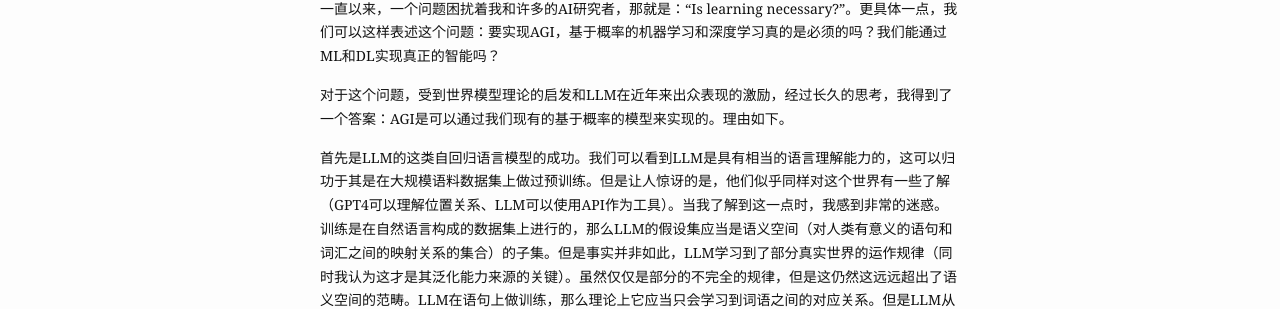
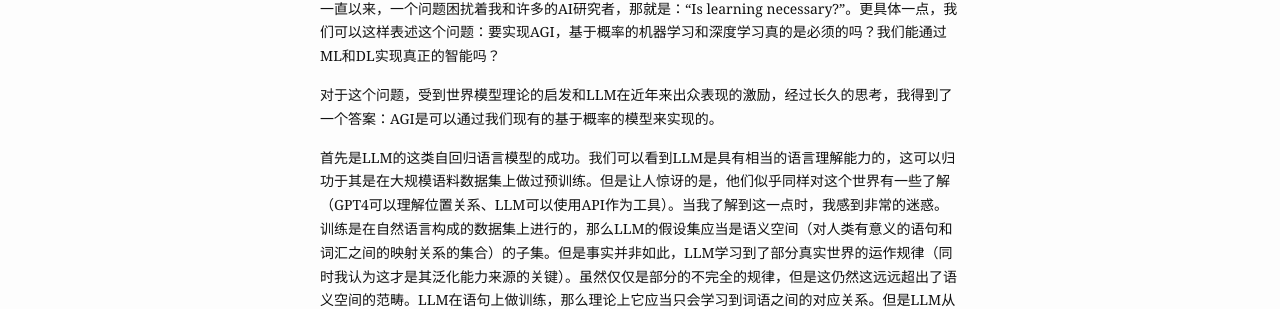
Before and after one commit to FuRuF-11/FuRuF-11.github.io, a Jekyll site: the page built from _posts/2023-11-22-world-model-theory.md, in a window 1280 px wide. Shown: the part 232-541 px from the top of the page. Built offline with Jekyll 4.4.1, drawn with Linux system fonts in a browser that asks for light colours; a script that is not in the unit is left out.

Commit message:
modified:   _posts/2023-11-22-world-model-theory.md 	modified:   _posts/2024-01-08-Solomonoff,Kolmogorov_and_Levin_with_Compression,Prediction_and_Search.md

```diff
--- a/_posts/2023-11-22-world-model-theory.md
+++ b/_posts/2023-11-22-world-model-theory.md
@@ -6,7 +6,7 @@ blurb: "世界模型的理论"
 ---
 一直以来，一个问题困扰着我和许多的AI研究者，那就是：“Is learning necessary?”。更具体一点，我们可以这样表述这个问题：要实现AGI，基于概率的机器学习和深度学习真的是必须的吗？我们能通过ML和DL实现真正的智能吗？
 
-对于这个问题，受到世界模型理论的启发和LLM在近年来出众表现的激励，经过长久的思考，我得到了一个答案：AGI是可以通过我们现有的基于概率的模型来实现的。理由如下。
+对于这个问题，受到世界模型理论的启发和LLM在近年来出众表现的激励，经过长久的思考，我得到了一个答案：AGI是可以通过我们现有的基于概率的模型来实现的。
 
 首先是LLM的这类自回归语言模型的成功。我们可以看到LLM是具有相当的语言理解能力的，这可以归功于其是在大规模语料数据集上做过预训练。但是让人惊讶的是，他们似乎同样对这个世界有一些了解（GPT4可以理解位置关系、LLM可以使用API作为工具）。当我了解到这一点时，我感到非常的迷惑。训练是在自然语言构成的数据集上进行的，那么LLM的假设集应当是语义空间（对人类有意义的语句和词汇之间的映射关系的集合）的子集。但是事实并非如此，LLM学习到了部分真实世界的运作规律（同时我认为这才是其泛化能力来源的关键）。虽然仅仅是部分的不完全的规律，但是这仍然这远远超出了语义空间的范畴。LLM在语句上做训练，那么理论上它应当只会学习到词语之间的对应关系。但是LLM从这些数据中总结出了一部分世界的运行规律。这正说明了我们的语言在某种程度上是一种对世界的运行规律的客观总结。更学术的说法是，语言是我们脑中的世界模型运行的结果。
 
```
Also changed, not shown: _posts/2024-01-08-Solomonoff,Kolmogorov_and_Levin_with_Compression,Prediction_and_Search.md (+0 -2 lines).
